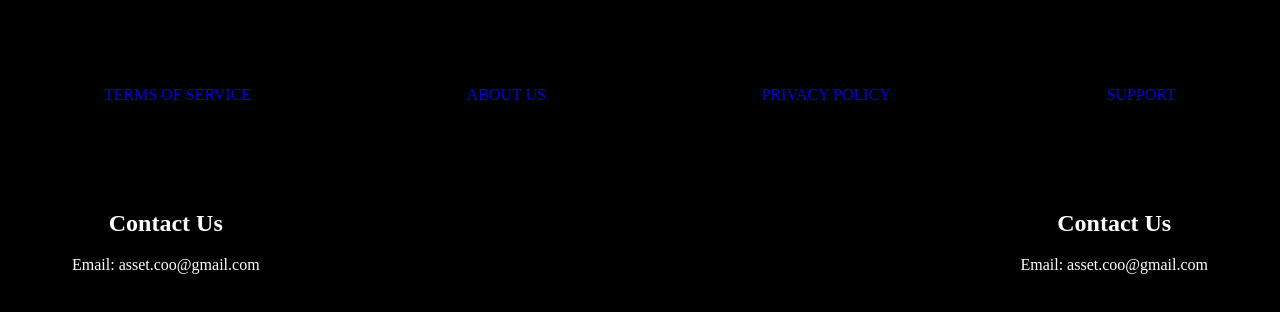
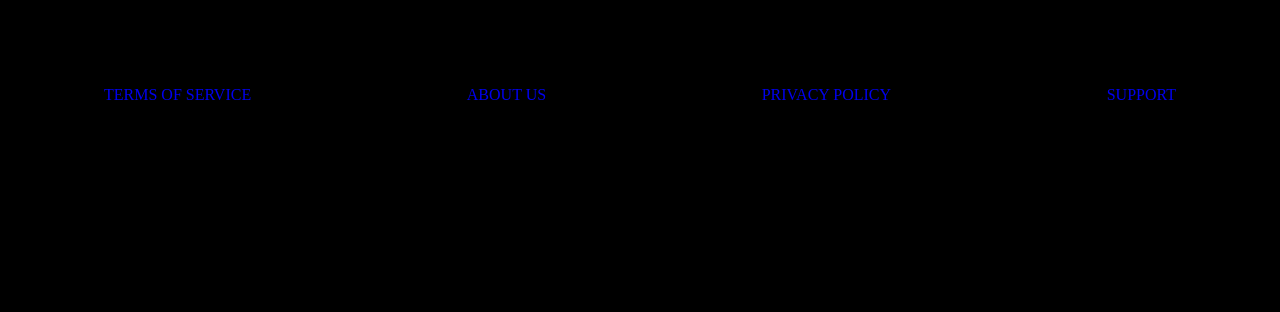
Before and after one commit to Prathamesh15Patil/Asset-Community-Sahil, a plain HTML site: page index.html in a window 1280 px wide. Shown: the part 4678-4990 px from the top of the page. After the commit the page ends 4856 px from the top, so only its background shows below. Drawn offline with Linux system fonts and the light colour scheme.

Commit message:
Update index.html
updated

```diff
--- a/index.html
+++ b/index.html
@@ -273,20 +273,7 @@
         </div>
       </div>
 
-      <div class="f-contact">
-        <div class="contact">
-          <h2>Contact Us</h2>
-          <ul style="list-style: none;">
-            <li>Email: asset.coo@gmail.com</li>
-          </ul>
-        </div>
 
-        <div class="contact">
-          <h2>Contact Us</h2>
-          <ul style="list-style: none;">
-            <li>Email: asset.coo@gmail.com</li>
-          </ul>
-        </div>
       </div>
     </div>
   </footer>
```
